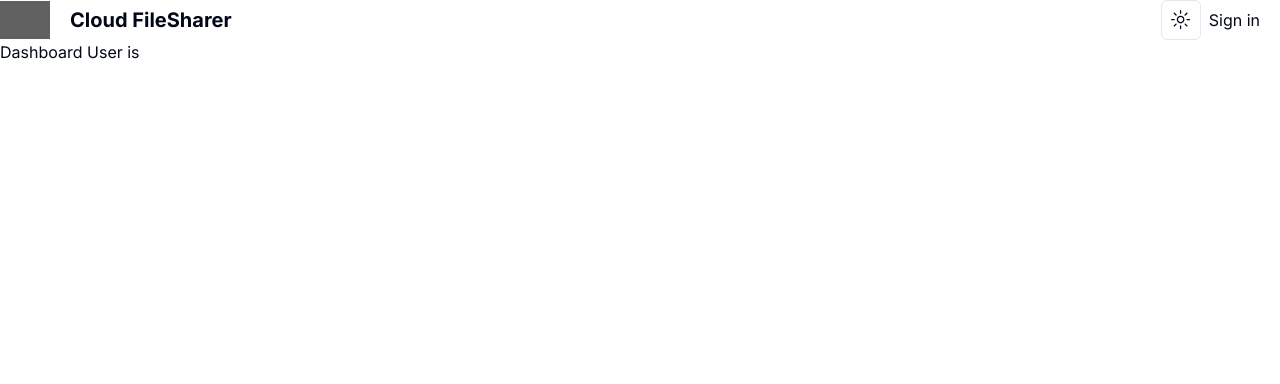
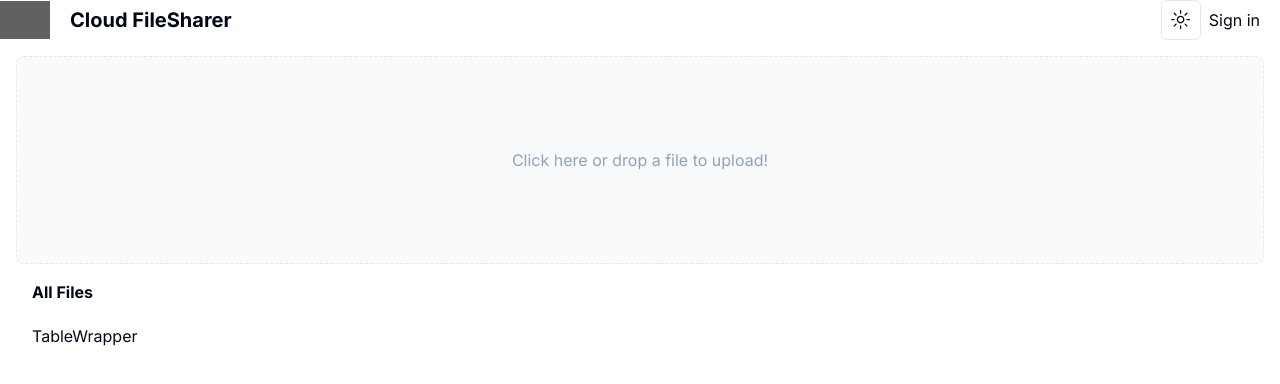
Before and after one commit to MrDhillon/FileSharerBox, a Next.js app: page /dashboard in a window 1280 px wide. Shown: the top 384 px of the page. Built offline with nearby package versions, Linux system fonts and the light colour scheme; no server answers; the database is empty; grey boxes are pictures that could not be loaded.

Commit message:
Setting up table component

```diff
--- a/app/dashboard/page.tsx
+++ b/app/dashboard/page.tsx
@@ -1,9 +1,36 @@
 import React from 'react'
 import { auth } from '@clerk/nextjs';
+import Dropzone from '@/components/dropzone';
+import { collection, getDocs } from 'firebase/firestore';
+import { db } from '@/firebase';
+import { FileType } from '@/typings';
+import TableWrapper from '@/components/table/TableWrapper';
 
-function Dashboard() {
+async function Dashboard() {
     const {userId} = auth();
-    return <div>Dashboard User is {userId}</div>;
+    const docsResults = await getDocs(collection(db, "users", userId!, "files"));
+    const skeletonFiles: FileType[] = docsResults.docs.map((doc) => ({
+        id: doc.id,
+        filename: doc.data().filename || doc.id,
+        fullName: doc.data().fullName,
+        timestamp: new Date(doc.data().timestamp?.seconds * 1000) || undefined,
+        downloadURL: doc.data().downloadURL,
+        type: doc.data().type,
+        size: doc.data().size,
+    }));
+
+
+    return (<div>
+        <Dropzone  />
+
+        <section className='container space-y-5'>
+            <h2 className='font-bold'>All Files</h2>
+            <div>{/* {table wrapper} */}
+            <TableWrapper skeletonFiles={skeletonFiles} />
+
+            </div>
+        </section>
+    </div>);
 }
 
 export default Dashboard
--- /dev/null
+++ b/components/dropzone.tsx
@@ -0,0 +1,90 @@
+'use client';
+
+import { db, storage } from "@/firebase";
+import { cn } from "@/lib/utils";
+import { useUser } from "@clerk/nextjs";
+import { addDoc, collection, doc, serverTimestamp, updateDoc } from "firebase/firestore";
+import { getDownloadURL, ref, uploadBytes } from "firebase/storage";
+import { useState } from "react";
+import DropzoneComponent from "react-dropzone";
+
+
+
+
+function Dropzone() {
+    const maxSize = 20971520;
+
+    const [loading, setLoading] = useState(false);
+
+    const { isLoaded, isSignedIn, user } = useUser();
+
+    const onDrop = (acceptedFiles: File[]) => {
+        acceptedFiles.forEach((file) => {
+            const reader = new FileReader();
+            reader.onabort = () => console.log("File reading was aborted");
+            reader.onerror = () => console.log("File reading failed");
+            reader.onload = async () => {
+                await uploadPost(file);
+            };
+            reader.readAsArrayBuffer(file);
+        });
+    }
+
+    const uploadPost = async (selectedFile: File) => {
+
+        if (loading) return;
+        if (!user) return;
+
+        setLoading(true);
+
+        //do wha needs to be done...
+        // add Doc -> users/user123/files
+        const docRef = await addDoc(collection(db, "users", user.id, "files"), {
+            userId: user.id,
+            filename: selectedFile.name,
+            fullName: user.fullName,
+            profileImg: user.imageUrl,
+            timestamp: serverTimestamp(),
+            type: selectedFile.type,
+            size: selectedFile.size,
+        });
+
+        //transactional code will rollback if any step fails, not implemented here. WOuld be next step.
+        const imageRef = ref(storage, `users/${user.id}/files/${docRef.id}`);
+
+        uploadBytes(imageRef, selectedFile).then(async (snapshot) => {
+            const downloadURL = await getDownloadURL(imageRef);
+            await updateDoc(doc(db, "users", user.id, "files", docRef.id), {
+                downloadURL: downloadURL,
+            });
+        });
+
+        setLoading(false);
+    }
+
+    return (
+        <DropzoneComponent minSize={0} maxSize={maxSize} onDrop={onDrop}>
+            {({getRootProps, getInputProps, isDragActive, isDragReject, fileRejections }) => {
+                const isFiletooLarge = fileRejections.length > 0 && fileRejections[0].file.size > maxSize;
+
+                return (
+                <section className="m-4">
+                <div {...getRootProps()} className={cn(
+                    "w-full h-52 flex justify-center items-center p-5 border border-dashed rounded-lg text-center",
+                    isDragActive ? "bg-[#035FFE] text-white animate-pulse" : "bg-slate-100/50 dark:bg-slate-800/80 text-slate-400"
+                )}>
+                    <input {...getInputProps()} />
+                    {!isDragActive && "Click here or drop a file to upload!"}
+                    {isDragActive && !isDragReject && "Drop to upload this file!"}
+                    {isDragReject && "File type not accepted, sorry!"}
+                    {isFiletooLarge && (
+                        <div className="text-danger mt-2">File is too Large</div>
+                    )}
+                </div>
+                </section>
+            )}}
+        </DropzoneComponent>
+    )
+}
+
+export default Dropzone;
--- /dev/null
+++ b/components/table/TableWrapper.tsx
@@ -0,0 +1,9 @@
+import { FileType } from "@/typings";
+
+function TableWrapper( {skeletonFiles}: { skeletonFiles: FileType[]}) {
+  return (
+    <div>TableWrapper</div>
+  )
+}
+
+export default TableWrapper;
--- /dev/null
+++ b/firebase.ts
@@ -0,0 +1,31 @@
+import { getApp, getApps, initializeApp } from "firebase/app";
+import { getAuth } from "firebase/auth";
+import { getFirestore } from "firebase/firestore";
+import { getFunctions } from "firebase/functions";
+import { getStorage } from "firebase/storage";
+import { getAnalytics } from "firebase/analytics";
+
+const firebaseConfig = {
+
+    apiKey: "AIzaSyAZyIhKaJSwYbZAUhBGeW4LH4P7Eforh9w",
+
+    authDomain: "filesharer-24462.firebaseapp.com",
+
+    projectId: "filesharer-24462",
+
+    storageBucket: "filesharer-24462.appspot.com",
+
+    messagingSenderId: "237700393123",
+
+    appId: "1:237700393123:web:7fe82a9a10e001eb01f716",
+
+    measurementId: "G-F4HW4CGG2C"
+
+  };
+
+  const app = getApps().length ? getApp() : initializeApp(firebaseConfig);
+  const db = getFirestore(app);
+  const auth = getAuth(app);
+  const storage = getStorage(app);
+
+  export {db, auth, storage};
--- a/package.json
+++ b/package.json
@@ -15,11 +15,13 @@
     "@radix-ui/react-slot": "^1.0.2",
     "class-variance-authority": "^0.7.0",
     "clsx": "^2.1.0",
+    "firebase": "^10.8.0",
     "lucide-react": "^0.330.0",
     "next": "14.1.0",
     "next-themes": "^0.2.1",
     "react": "^18",
     "react-dom": "^18",
+    "react-dropzone": "^14.2.3",
     "tailwind-merge": "^2.2.1",
     "tailwindcss-animate": "^1.0.7"
   },
--- /dev/null
+++ b/typings.ts
@@ -0,0 +1,9 @@
+export type FileType = {
+    id: string;
+    filename: string;
+    fullName: string;
+    timestamp: Date;
+    downloadURL: string;
+    type: string;
+    size: number;
+}
```
Also changed, not shown: 1 other file (tests, documents, lock files or other folders).
